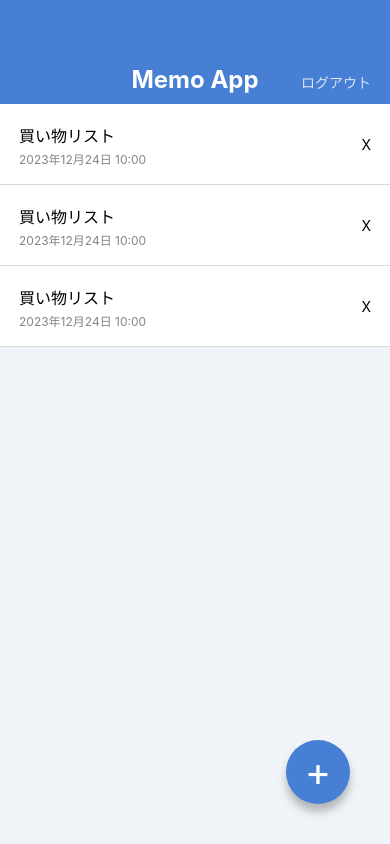
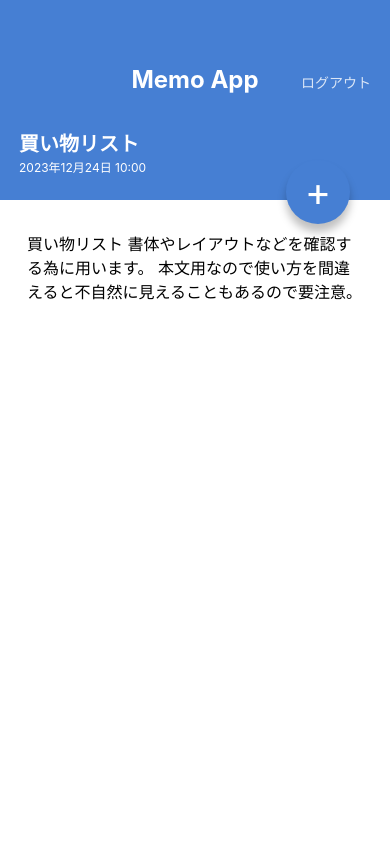
Before and after one commit to tomoro-3/MemoApp, a React Native app: screen / in a window 390 px wide. Built offline with nearby package versions, Linux system fonts and the light colour scheme.

Commit message:
Create MemoDetailScreen

```diff
--- a/App.jsx
+++ b/App.jsx
@@ -1,28 +1,11 @@
 import React from 'react';
-import { StyleSheet, View } from 'react-native';
 
-import AppBar from './src/components/AppBar';
-import MemoList from './src/components/MemoList';
-import CircleButton from './src/components/CircleButton';
+import MemoListScreen from './src/screens/MemoListScreen';
+import MemoDetailScreen from './src/screens/MemoDetailScreen';
 
 /* コンポーネントは全て関数として表現される */
 export default function App() {
   return (
-    <View style={styles.container}>
-
-      <AppBar />
-
-      <MemoList />
-
-      <CircleButton>+</CircleButton>
-
-    </View>
+    <MemoDetailScreen />
   );
 }
-
-const styles = StyleSheet.create({
-  container: {
-    flex: 1,
-    backgroundColor: '#F0F4F8',
-  },
-});
--- a/src/components/CircleButton.jsx
+++ b/src/components/CircleButton.jsx
@@ -1,12 +1,12 @@
 import Rreact from 'react';
 import { View, Text, StyleSheet } from 'react-native';
-import { string } from 'prop-types';
+import { string, shape } from 'prop-types';
 
 export default function CircleButton(props) {
-  const { children } = props;
+  const { children, style } = props;
 
   return (
-    <View style={styles.circleButton}>
+    <View style={[styles.circleButton,style]}>
       <Text style={styles.circleButtonLabel}>{children}</Text>
     </View>
   );
@@ -14,6 +14,11 @@ export default function CircleButton(props) {
 
 CircleButton.propTypes = {
   children: string.isRequired,
+  style: shape(),
+};
+
+CircleButton.defaultProps = {
+  style: null,
 };
 
 const styles = StyleSheet.create({
--- /dev/null
+++ b/src/screens/MemoDetailScreen.jsx
@@ -0,0 +1,61 @@
+import React from 'react';
+import { View, ScrollView, Text, StyleSheet } from 'react-native';
+
+import AppBar from '../components/AppBar';
+import CircleButton from '../components/CircleButton';
+
+export default function MemoDetailScreen() {
+  return (
+    <View style={styles.container}>
+      <AppBar />
+      <View style={styles.memoHeader}>
+        <Text style={styles.memoTitle}>買い物リスト</Text>
+        <Text style={styles.memoDate}>2023年12月24日 10:00</Text>
+      </View>
+
+      <ScrollView style={styles.memoBody}>
+        <Text style={styles.memoText}>
+          買い物リスト
+          書体やレイアウトなどを確認する為に用います。
+          本文用なので使い方を間違えると不自然に見えることもあるので要注意。
+        </Text>
+      </ScrollView>
+
+      <CircleButton style={{ top: 160, bottom: 'auto' }}>+</CircleButton>
+
+    </View>
+  );
+}
+
+const styles = StyleSheet.create({
+  container: {
+    flex: 1,
+    backgroundColor: '#ffffff',
+  },
+  memoHeader: {
+    backgroundColor: '#467FD3',
+    height: 96,
+    justifyContent: 'center',
+    paddingVertical: 24,
+    paddingHorizontal: 19,
+  },
+  memoTitle: {
+    color: '#ffffff',
+    fontSize: 20,
+    lineHeight: 32,
+    fontWeight: 'bold',
+  },
+  memoDate: {
+    color: '#ffffff',
+    fontSize: 12,
+    lineHeight: 16,
+  },
+  memoBody: {
+    paddingVertical: 32,
+    paddingHorizontal: 27,
+  },
+  memoText: {
+    fontSize: 16,
+    lineHeight: 24,
+  },
+});
--- /dev/null
+++ b/src/screens/MemoListScreen.jsx
@@ -0,0 +1,23 @@
+import React from 'react';
+import { View, StyleSheet } from 'react-native';
+
+import AppBar from '../components/AppBar';
+import MemoList from '../components/MemoList';
+import CircleButton from '../components/CircleButton';
+
+export default function MemoListScreen() {
+  return (
+    <View style={styles.container}>
+      <AppBar />
+      <MemoList />
+      <CircleButton>+</CircleButton>
+    </View>
+  );
+}
+
+const styles = StyleSheet.create({
+  container: {
+    flex: 1,
+    backgroundColor: '#F0F4F8',
+  },
+});
```
